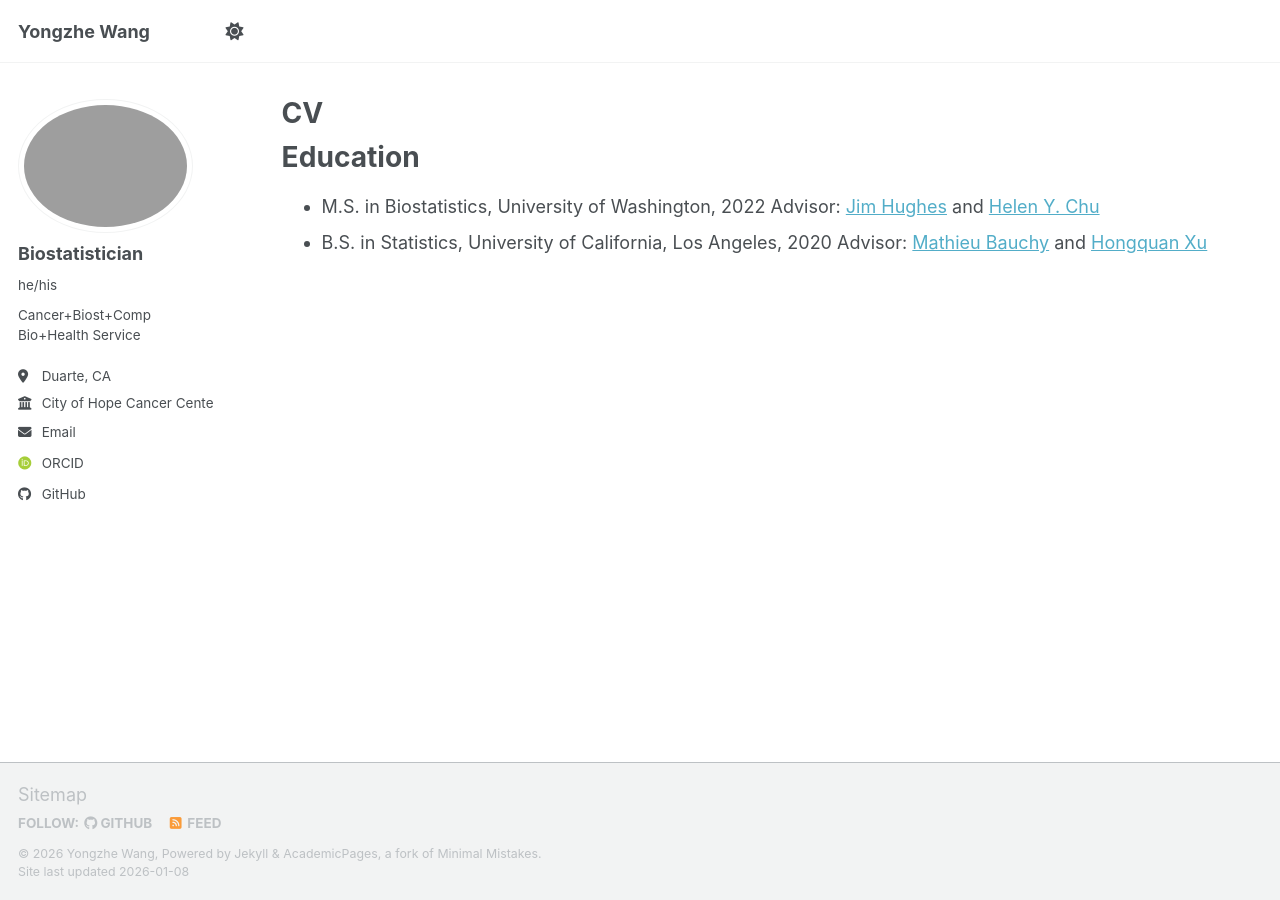
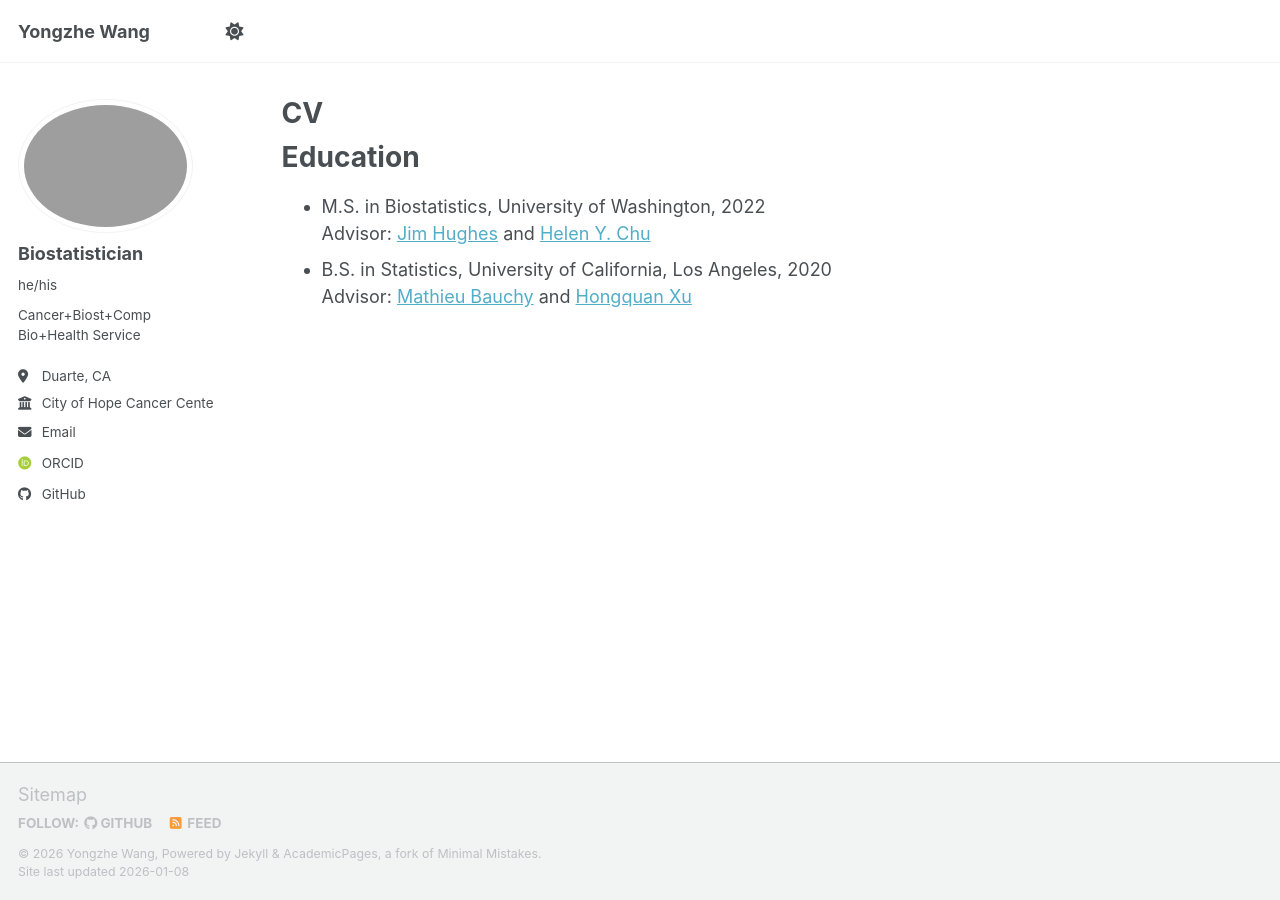
Before and after one commit to YzwIsALaity/yonwang, a Jekyll site: the page built from _pages/cv.md, in a window 1280 px wide. Built offline with Jekyll 4.4.1, drawn with Linux system fonts in a browser that asks for light colours; some web fonts are replaced; a script bundle is joined from its source files by our own code; library files that are not in the unit come from our copies.

Commit message:
Update cv.md

```diff
--- a/_pages/cv.md
+++ b/_pages/cv.md
@@ -11,7 +11,7 @@ redirect_from:
 
 Education
 ======
-* M.S. in Biostatistics, University of Washington, 2022
+* M.S. in Biostatistics, University of Washington, 2022\
   Advisor: [Jim Hughes](https://faculty.washington.edu/jphughes/) and [Helen Y. Chu](https://www.chulab.org/)
-* B.S. in Statistics, University of California, Los Angeles, 2020
+* B.S. in Statistics, University of California, Los Angeles, 2020\
   Advisor: [Mathieu Bauchy](https://www.bauchy.com/) and [Hongquan Xu](http://www.stat.ucla.edu/~hqxu/)
```
